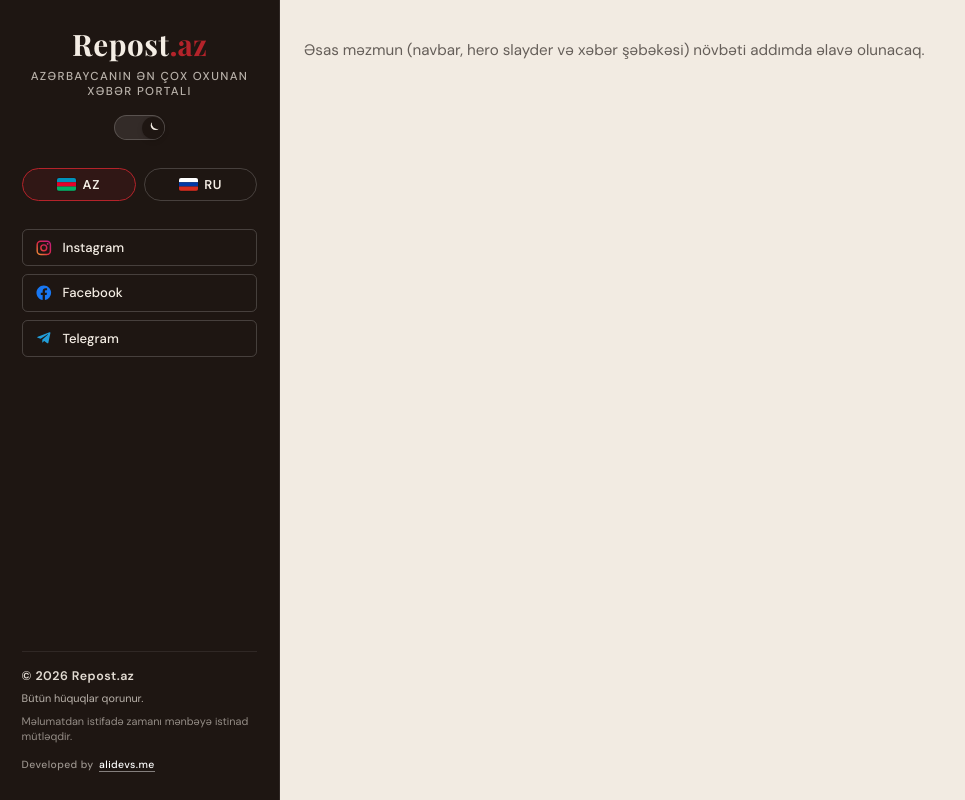
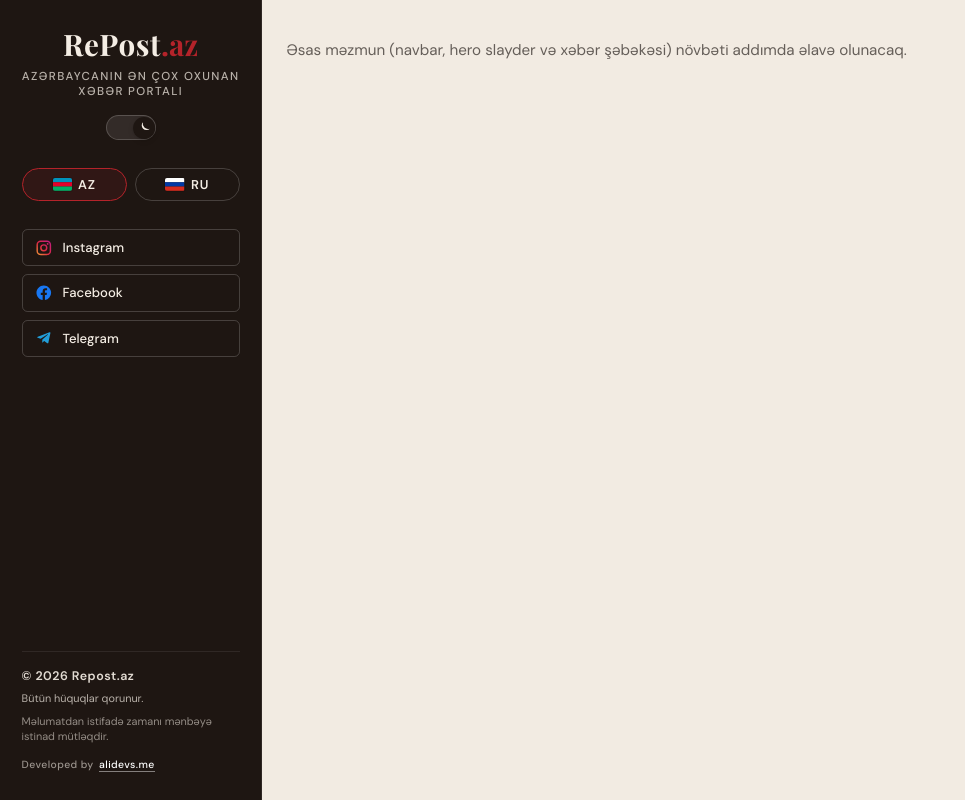
Before and after one commit to Alikh0801/Repost.az, a React (Vite) app in the folder repost/client/: page / in a window 1280 px wide. Shown: the whole page, without its empty margins (0-965 px from the left). Built offline with nearby package versions, Linux system fonts and the light colour scheme; a web font is replaced by a local one.

Commit message:
sidebar redesign

```diff
--- a/repost/client/src/components/site-sidebar/SiteSidebar.tsx
+++ b/repost/client/src/components/site-sidebar/SiteSidebar.tsx
@@ -103,7 +103,7 @@ export function SiteSidebar() {
     <aside className="site-sidebar" aria-label={t("sidebar.ariaNav")}>
       <header className="site-sidebar__brand">
         <div className="site-sidebar__brand-title">
-          <span className="site-sidebar__logo">Repost</span>
+          <span className="site-sidebar__logo">RePost</span>
           <span className="site-sidebar__logo-dot">.az</span>
         </div>
         <p className="site-sidebar__tagline">{t("sidebar.brandTagline")}</p>
--- a/repost/client/src/components/site-sidebar/site-sidebar.css
+++ b/repost/client/src/components/site-sidebar/site-sidebar.css
@@ -1,7 +1,7 @@
 .site-sidebar {
   display: flex;
   flex-direction: column;
-  width: min(100%, 17.5rem);
+  width: min(100%, 16.4rem);
   min-height: 100dvh;
   padding: 1.75rem 1.35rem;
   box-sizing: border-box;
```
